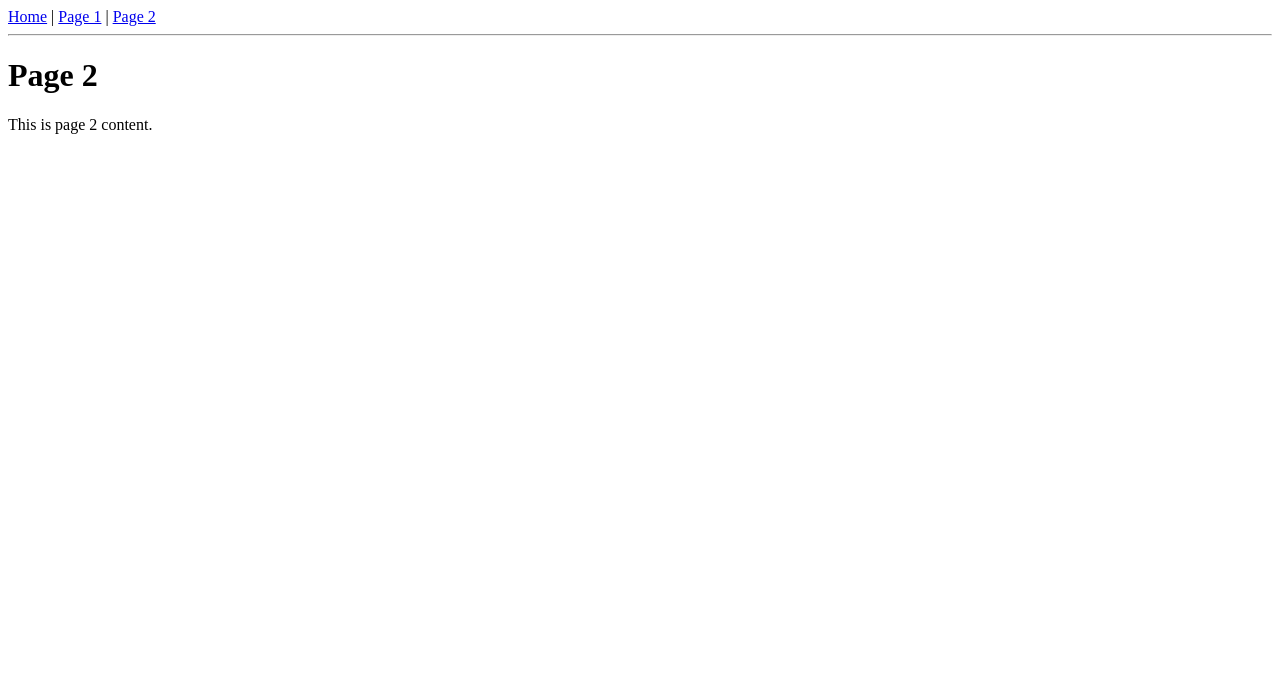
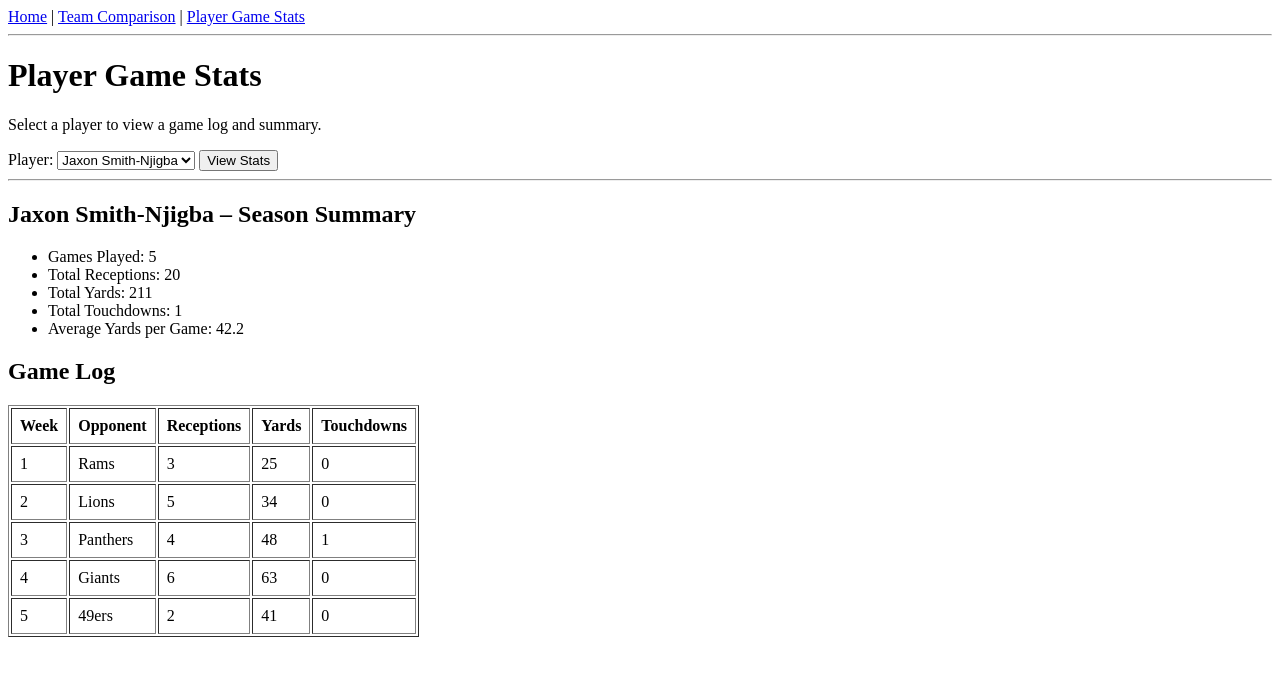
Before and after one commit to Highr1se/sports-flask-app, a Flask app: page /page2 in a window 1280 px wide. Shown: the top 676 px of the page. Run offline with Flask 3, Linux system fonts and the light colour scheme.

Commit message:
Updated HTML templates and added player stats functionality

```diff
--- a/app/__init__.py
+++ b/app/__init__.py
@@ -1,8 +1,9 @@
 from flask import Flask
-print("INIT FILE RAN")
+
+
 
 def create_app():
-    print("CREATE_APP CALLED")
+
     app = Flask(__name__)
 
     from .routes import main
--- a/app/routes.py
+++ b/app/routes.py
@@ -1,16 +1,87 @@
-from flask import Blueprint, render_template
-
+from flask import Blueprint, render_template, request
 
 main = Blueprint("main", __name__)
+
+players_games = {
+    "Jaxon Smith-Njigba": [
+        {"week": 1, "opponent": "Rams",     "rec": 3, "yards": 25, "td": 0},
+        {"week": 2, "opponent": "Lions",    "rec": 5, "yards": 34, "td": 0},
+        {"week": 3, "opponent": "Panthers", "rec": 4, "yards": 48, "td": 1},
+        {"week": 4, "opponent": "Giants",   "rec": 6, "yards": 63, "td": 0},
+        {"week": 5, "opponent": "49ers",    "rec": 2, "yards": 41, "td": 0},
+    ],
+    "DK Metcalf": [
+        {"week": 1, "opponent": "Rams",     "rec": 5, "yards": 47, "td": 1},
+        {"week": 2, "opponent": "Lions",    "rec": 6, "yards": 75, "td": 1},
+        {"week": 3, "opponent": "Panthers", "rec": 8, "yards": 112, "td": 1},
+        {"week": 4, "opponent": "Giants",   "rec": 4, "yards": 60, "td": 0},
+        {"week": 5, "opponent": "49ers",    "rec": 3, "yards": 52, "td": 0},
+    ],
+    "Tyler Lockett": [
+        {"week": 1, "opponent": "Rams",     "rec": 2, "yards": 10, "td": 0},
+        {"week": 2, "opponent": "Lions",    "rec": 8, "yards": 59, "td": 2},
+        {"week": 3, "opponent": "Panthers", "rec": 5, "yards": 64, "td": 0},
+        {"week": 4, "opponent": "Giants",   "rec": 4, "yards": 54, "td": 1},
+        {"week": 5, "opponent": "49ers",    "rec": 3, "yards": 33, "td": 0},
+    ],
+}
+
+def get_summary(game_list):
+    if not game_list:
+        return {
+            "games": 0,
+            "total_rec": 0,
+            "total_yards": 0,
+            "total_td": 0,
+            "avg_yards": 0,
+        }
+
+    games = len(game_list)
+    total_rec = sum(g["rec"] for g in game_list)
+    total_yards = sum(g["yards"] for g in game_list)
+    total_td = sum(g["td"] for g in game_list)
+    avg_yards = round(total_yards / games, 1) if games > 0 else 0
+
+    return {
+        "games": games,
+        "total_rec": total_rec,
+        "total_yards": total_yards,
+        "total_td": total_td,
+        "avg_yards": avg_yards,
+    }
+
 
 @main.route("/")
 def index():
     return render_template("index.html")
 
+
 @main.route("/page1")
 def page1():
-    return render_template("page1.html")
+    teams = [
+        {"name": "Seahawks", "wins": 9, "losses": 8, "ppg": 23.9},
+        {"name": "49ers",    "wins": 12, "losses": 5, "ppg": 28.9},
+    ]
+    return render_template("page1.html", teams=teams)
 
-@main.route("/page2")
+
+@main.route("/page2", methods=["GET", "POST"])
 def page2():
-    return render_template("page2.html")
+    player_names = list(players_games.keys())
+    selected_player = player_names[0]
+    games = players_games[selected_player]
+    summary = get_summary(games)
+
+    if request.method == "POST":
+        selected_player = request.form.get("player_name", selected_player)
+        if selected_player in players_games:
+            games = players_games[selected_player]
+            summary = get_summary(games)
+
+    return render_template(
+        "page2.html",
+        player_names=player_names,
+        selected_player=selected_player,
+        games=games,
+        summary=summary,
+    )
--- a/app/templates/base.html
+++ b/app/templates/base.html
@@ -1,20 +1,19 @@
 <!DOCTYPE html>
 <html>
 <head>
-    <title>Sports Data Comparison</title>
+    <title>Sports Data App</title>
 </head>
 <body>
 
 <nav>
     <a href="/">Home</a> |
-    <a href="/page1">Page 1</a> |
-    <a href="/page2">Page 2</a>
+    <a href="/page1">Team Comparison</a> |
+    <a href="/page2">Player Game Stats</a>
 </nav>
 
 <hr>
 
-{% block content %}
-{% endblock %}
+{% block content %}{% endblock %}
 
 </body>
 </html>
--- a/app/templates/page2.html
+++ b/app/templates/page2.html
@@ -1,6 +1,50 @@
 {% extends "base.html" %}
+{% block content %}
 
-{% block content %}
-<h1>Page 2</h1>
-<p>This is page 2 content.</p>
+<h1>Player Game Stats</h1>
+<p>Select a player to view a game log and summary.</p>
+
+<form method="POST">
+    <label for="player_name">Player:</label>
+    <select name="player_name" id="player_name">
+        {% for name in player_names %}
+            <option value="{{ name }}" {% if name == selected_player %}selected{% endif %}>
+                {{ name }}
+            </option>
+        {% endfor %}
+    </select>
+    <button type="submit">View Stats</button>
+</form>
+
+<hr>
+
+<h2>{{ selected_player }} – Season Summary</h2>
+<ul>
+    <li>Games Played: {{ summary.games }}</li>
+    <li>Total Receptions: {{ summary.total_rec }}</li>
+    <li>Total Yards: {{ summary.total_yards }}</li>
+    <li>Total Touchdowns: {{ summary.total_td }}</li>
+    <li>Average Yards per Game: {{ summary.avg_yards }}</li>
+</ul>
+
+<h2>Game Log</h2>
+<table border="1" cellpadding="8">
+    <tr>
+        <th>Week</th>
+        <th>Opponent</th>
+        <th>Receptions</th>
+        <th>Yards</th>
+        <th>Touchdowns</th>
+    </tr>
+    {% for g in games %}
+    <tr>
+        <td>{{ g.week }}</td>
+        <td>{{ g.opponent }}</td>
+        <td>{{ g.rec }}</td>
+        <td>{{ g.yards }}</td>
+        <td>{{ g.td }}</td>
+    </tr>
+    {% endfor %}
+</table>
+
 {% endblock %}
--- a/requirements.txt
+++ b/requirements.txt
@@ -0,0 +1,3 @@
+Flask==3.0.3
+gunicorn==23.0.0
+python-dotenv==1.0.1
--- a/run.py
+++ b/run.py
@@ -1,8 +1,8 @@
-print("RUN.PY STARTED")
+
 from app import create_app
 
 app = create_app()
 
 if __name__ == "__main__":
-    print("ABOUT TO RUN FLASK")
+
     app.run(debug=True)
```
Also changed, not shown: app/templates/page1.html (+21 -3 lines).
